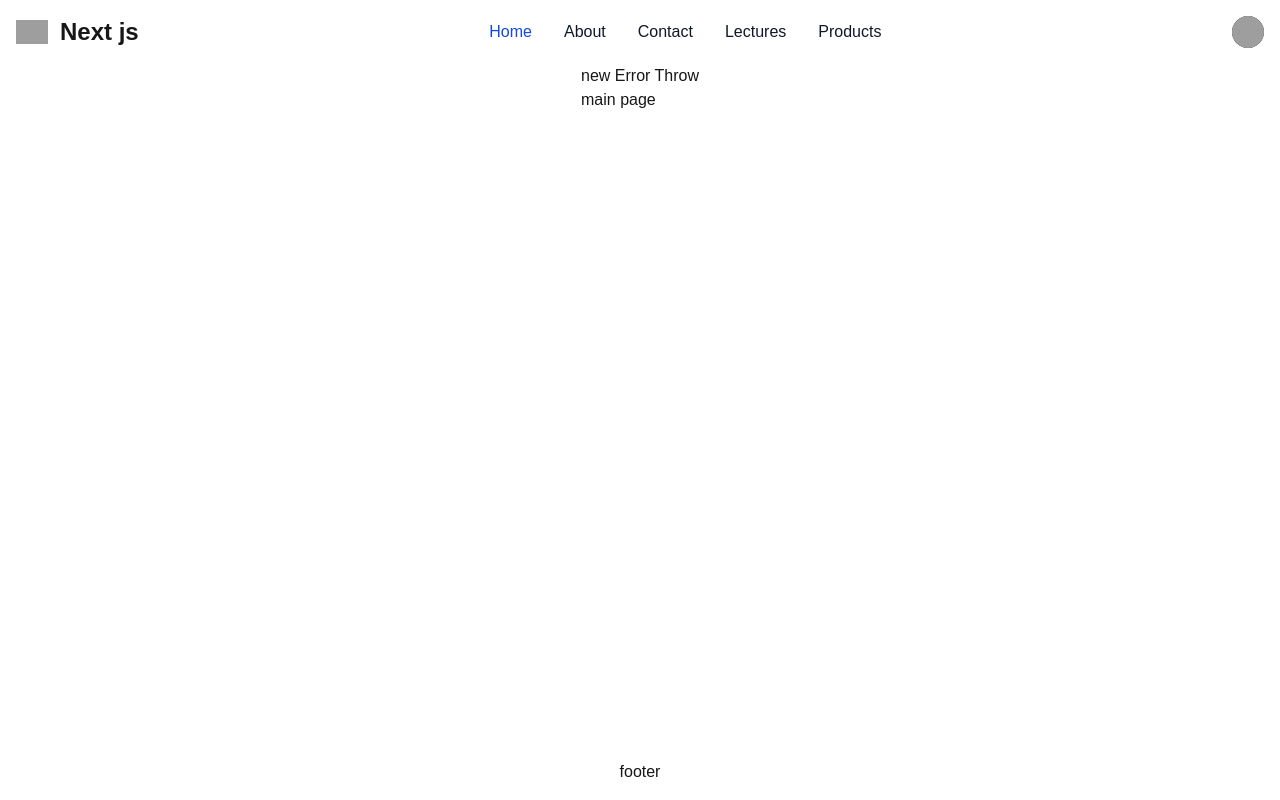
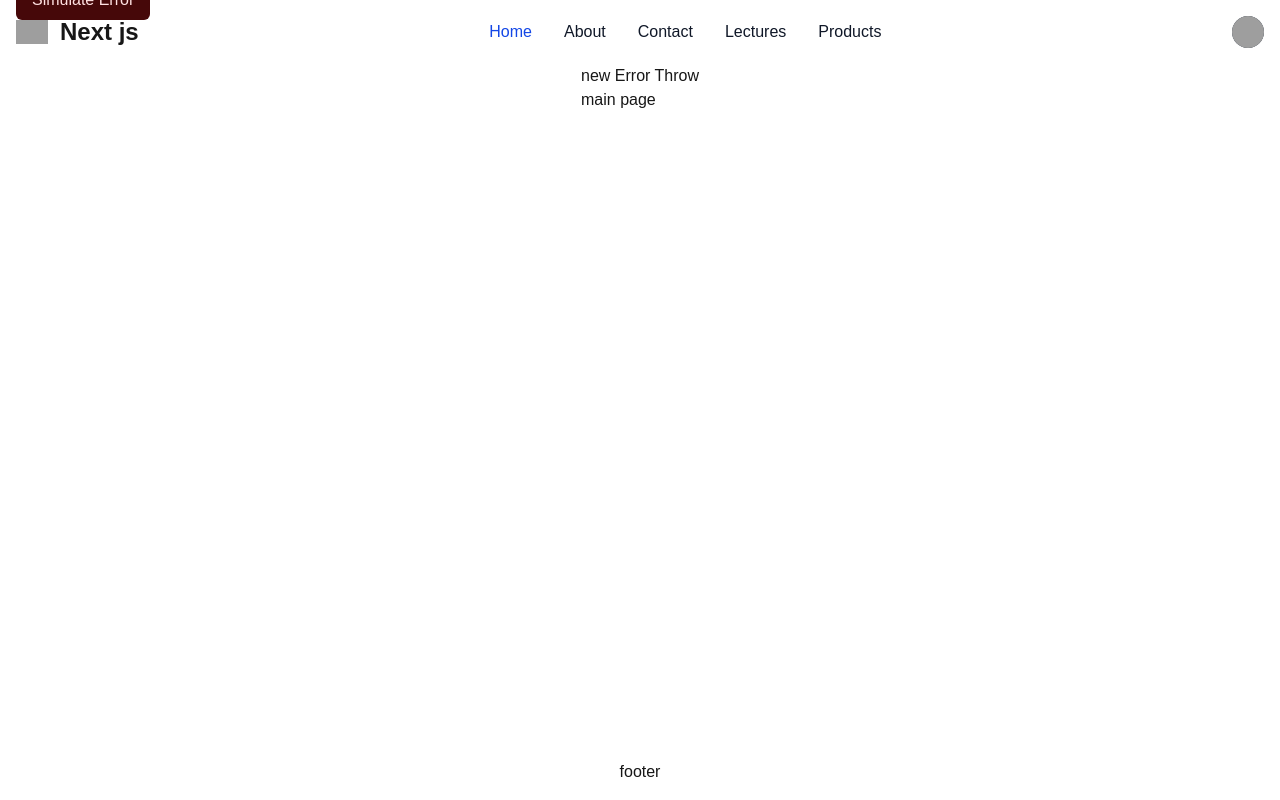
Before and after one commit to rajkumar4041/nextjs, a Next.js app: page / in a window 1280 px wide. Built offline with nearby package versions, Linux system fonts and the light colour scheme; grey boxes are pictures that could not be loaded.

Commit message:
feat(global-error): make it build ready

```diff
--- a/src/app/(home)/layout.tsx
+++ b/src/app/(home)/layout.tsx
@@ -3,7 +3,7 @@ import { Geist, Geist_Mono } from 'next/font/google';
 
 import './globals.css';
 
-import GlobalErrorWrapper from '../GlobalErrorWrapper';
+import { ErrorWrapper } from '../GlobalErrorWrapper';
 import Footer from './footer/Footer';
 import Navbar from './header/navbar';
 
@@ -35,7 +35,7 @@ export default function RootLayout({
   return (
     <html lang="en">
       <body className={`${geistSans.variable} ${geistMono.variable} antialiased`}>
-        <GlobalErrorWrapper>
+        <ErrorWrapper>
           <div className="flex flex-col items-center justify-center h-screen w-full">
             <div className="flex justify-center items-center h-[7vh] bg-white-500 w-full flex-grow-1">
               <Navbar />
@@ -47,7 +47,7 @@ export default function RootLayout({
               <Footer />
             </div>
           </div>
-        </GlobalErrorWrapper>
+        </ErrorWrapper>
       </body>
     </html>
   );
--- a/src/app/GlobalErrorWrapper.tsx
+++ b/src/app/GlobalErrorWrapper.tsx
@@ -1,17 +1,36 @@
 'use client';
 
-import { ReactNode } from 'react';
+import './(home)/globals.css';
 
-const GlobalErrorWrapper = ({ children }: { children: ReactNode }) => {
+import { useState } from 'react';
+
+interface WrapperProps {
+  children: React.ReactNode;
+}
+
+const ErrorSimulator = ({ message = 'An error occurred' }: { message?: string }) => {
+  const [error, setError] = useState(false);
+
+  if (error) throw new Error(message);
+
   return (
-    <html>
-      <body>
-        <div>
-          <div>{children}</div>
-        </div>
-      </body>
-    </html>
+    <button
+      title="Simulate an error"
+      className="bg-red-950 text-red-100 px-4 py-2 rounded-md hover:bg-red-800 transition-colors"
+      onClick={() => setError(true)}
+    >
+      Simulate Error
+    </button>
   );
 };
 
-export default GlobalErrorWrapper;
+export const ErrorWrapper = ({ children }: WrapperProps) => {
+  return (
+    <div className="flex flex-col h-[100%] w-[100%]">
+      <div className="absolute top-0 left-4 -translate-y-1/2">
+        <ErrorSimulator message="Error in Root Layout" />
+      </div>
+      {children}
+    </div>
+  );
+};
--- a/src/app/global-error.tsx
+++ b/src/app/global-error.tsx
@@ -1,16 +1,14 @@
 'use client';
 
-const GlobalError = () => {
+export default function GlobalError() {
   return (
-    <html>
+    <html lang="en">
       <body>
-        <title>Global Error</title>
         <div>
-          <button onClick={() => window.location.reload()}>refresh page</button>
+          error occurred in global error component
+          <br />
         </div>
       </body>
     </html>
   );
-};
-
-export default GlobalError;
+}
--- a/src/app/layout.tsx
+++ b/src/app/layout.tsx
@@ -1,6 +1,6 @@
 export default function RootLayout({ children }: { children: React.ReactNode }) {
   return (
-    <html>
+    <html lang="en">
       <body>{children}</body>
     </html>
   );
```
